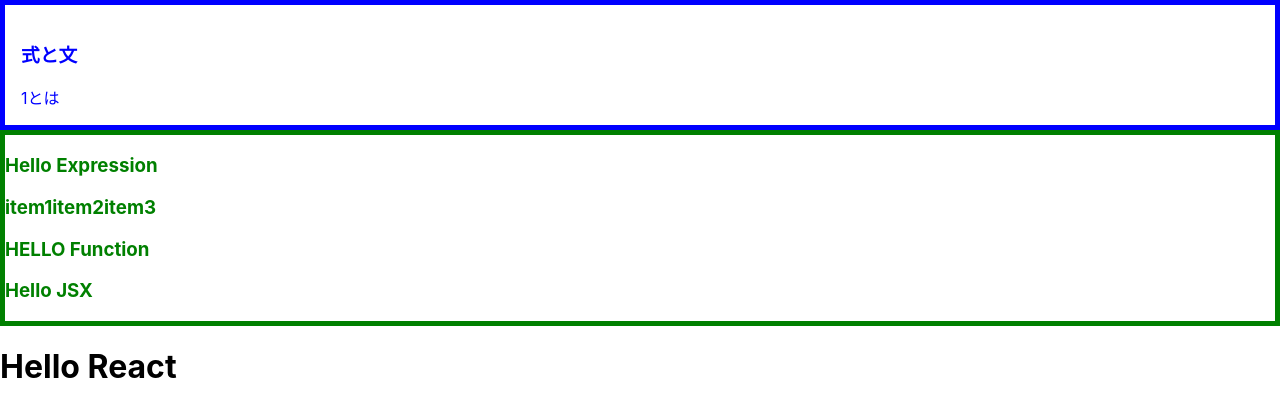
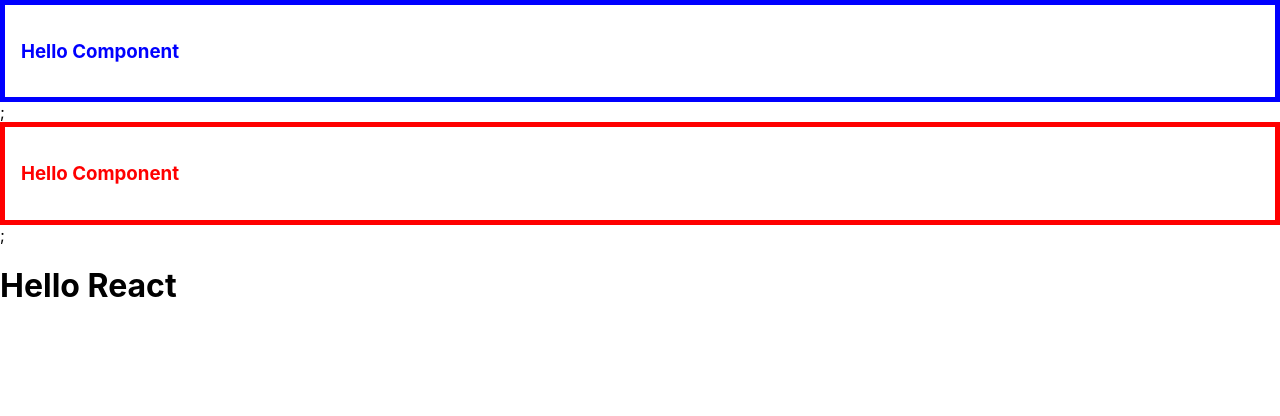
Before and after one commit to yooda123/sample_react, a React (Create React App) app: page / in a window 1280 px wide. Shown: the top 416 px of the page. Built offline with nearby package versions, Linux system fonts and the light colour scheme.

Commit message:
090_props

```diff
--- a/src/components/Child.js
+++ b/src/components/Child.js
@@ -7,12 +7,11 @@
 
 import React from "react"
 
-const Child = () => {
-  const a = 1
+const Child = (props) => {
+  // console.log(props)
   return (
-    <div className="component">
-      <h3>式と文</h3>
-      {`${a}とは`}
+    <div className={`component ${props.color}`}>
+      <h3>Hello Component</h3>
     </div>
   )
 }
--- a/src/components/Example.css
+++ b/src/components/Example.css
@@ -3,3 +3,9 @@
   color: blue;
   border: 5px solid blue;
 }
+
+.component.red {
+  padding: 1rem;
+  color: red;
+  border: 5px solid red;
+}
--- a/src/components/Example.js
+++ b/src/components/Example.js
@@ -1,16 +1,14 @@
 import React from 'react'
 import { Child } from './Child'
-import "./Example.css"
-import Expression from './Expression'
+import './Example.css'
 
 const Example = () => {
   return (
     <>
-    <Child />
-    <Expression />
+      <Child />;
+      <Child color="red" />;
     </>
   )
 }
 
-
 export { Example }
--- a/src/index.js
+++ b/src/index.js
@@ -6,9 +6,9 @@ import reportWebVitals from './reportWebVitals';
 
 const root = ReactDOM.createRoot(document.getElementById('root'));
 root.render(
-  <React.StrictMode>
+  // <React.StrictMode>
     <App />
-  </React.StrictMode>
+  // </React.StrictMode>
 );
 
 // If you want to start measuring performance in your app, pass a function
```
